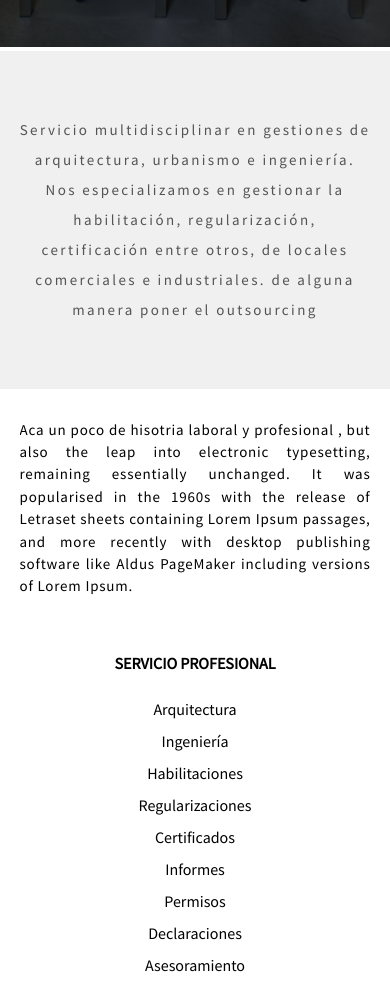
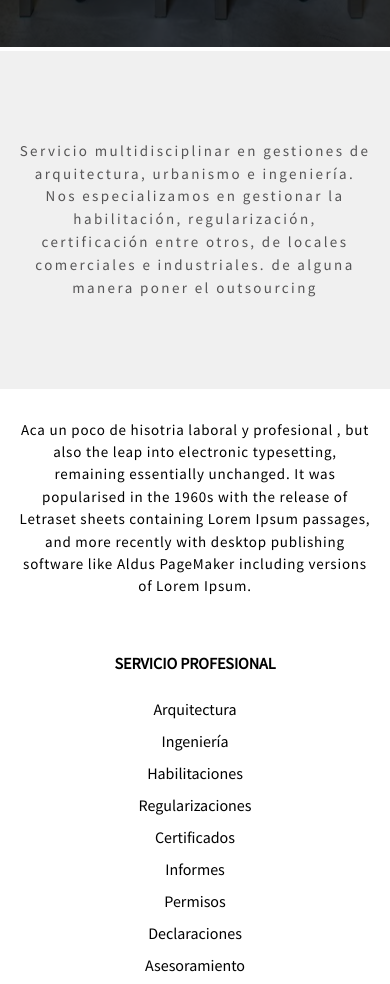
Before and after one commit to rgfigueredo91/Architecture_Web, a plain HTML site: page index.html in a window 390 px wide. Shown: the part 797-1781 px from the top of the page. Drawn offline with Linux system fonts and the light colour scheme.

Commit message:
Update fortaleza.css

```diff
--- a/styles/fortaleza.css
+++ b/styles/fortaleza.css
@@ -71,7 +71,7 @@
 .text-fortaleza p{
 	font-size: 1rem;
 	margin-left: 15%;
-	text-align: justify;
+	text-align: center;
 	letter-spacing: .1rem;
 	margin-top: 20vh;
 	font-weight: 401;
@@ -103,7 +103,7 @@
 	.text-fortaleza p{
 		font-size: .9rem;
 		margin-left: 10%;
-		text-align: justify;
+		text-align: center;
 		margin-top: 20vh;
 		font-weight: 401;
 		line-height: 1.8rem;
@@ -166,6 +166,7 @@
 	margin-left: 0px;
 	margin-left: 5%;
 	width: 90%;
+	line-height: 1.43rem;
 
 }
 
@@ -194,7 +195,7 @@
 	font-size: 15px;
 	margin-left: 5%;
 	width: 90%;
-	text-align: justify;
+	text-align: center;
 	margin-top: 30px;
 	font-weight: 401;
 	line-height: 1.4rem;
```
